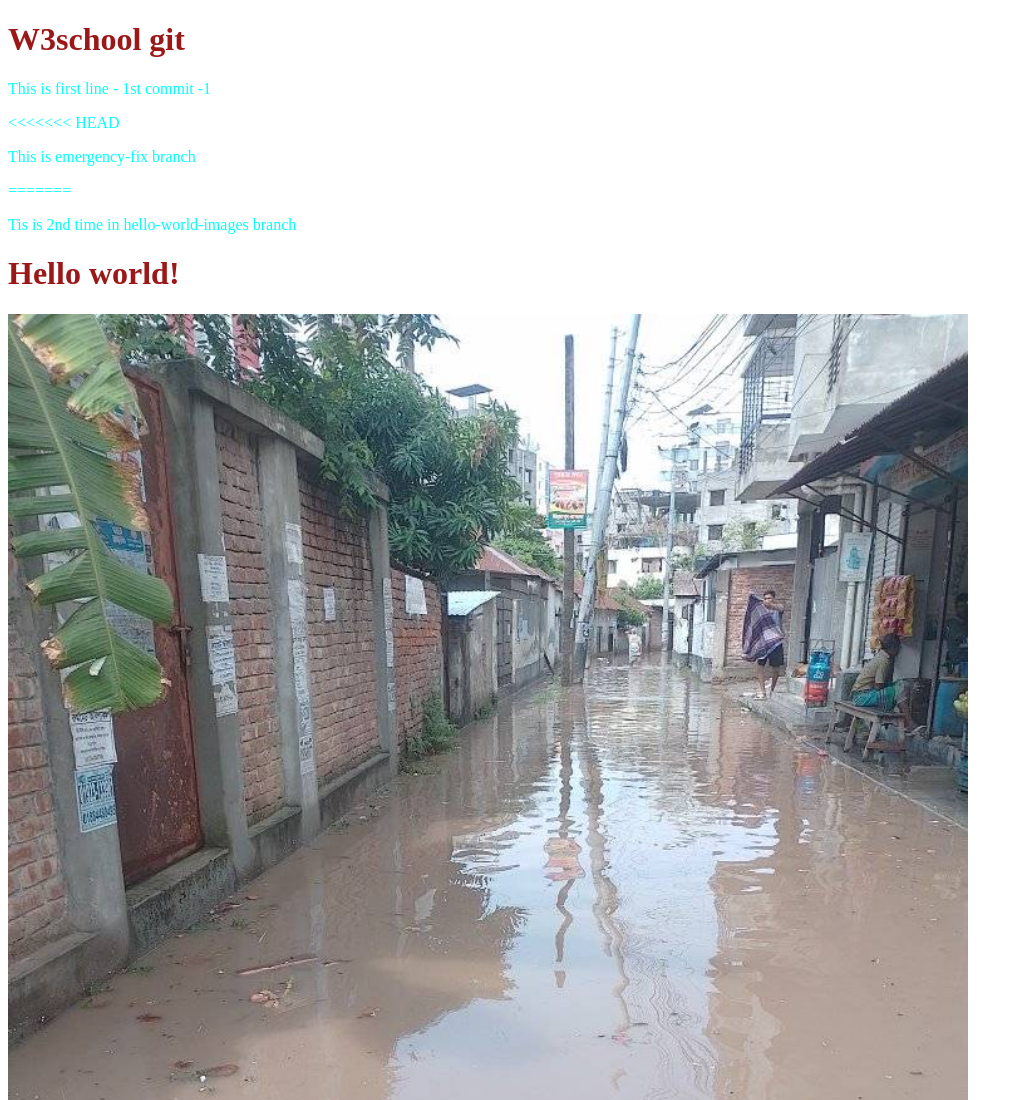
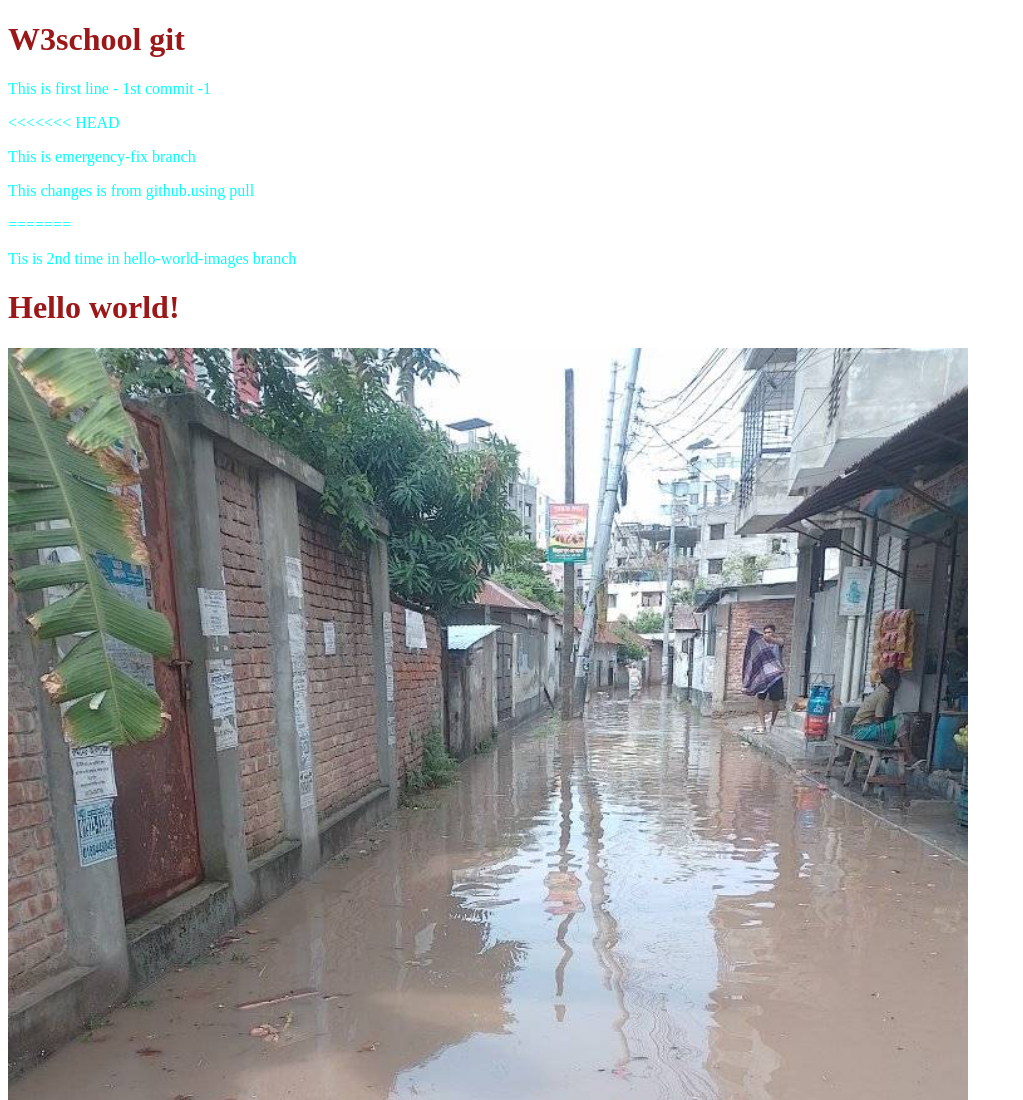
Before and after one commit to shiblyahmed28/hello-world, a plain HTML site: page index.html in a window 1280 px wide. Shown: the top 1100 px of the page, without its empty margins (0-1023 px from the left). Drawn offline with Linux system fonts and the light colour scheme.

Commit message:
Update index.html

```diff
--- a/index.html
+++ b/index.html
@@ -14,6 +14,8 @@
 <<<<<<< HEAD
 
     <p> This is emergency-fix branch</p>
+<p> This changes is from github.using pull</p>
+
 =======
     <p>Tis is 2nd time in hello-world-images branch</p>
     <h1>Hello world!</h1>
```
